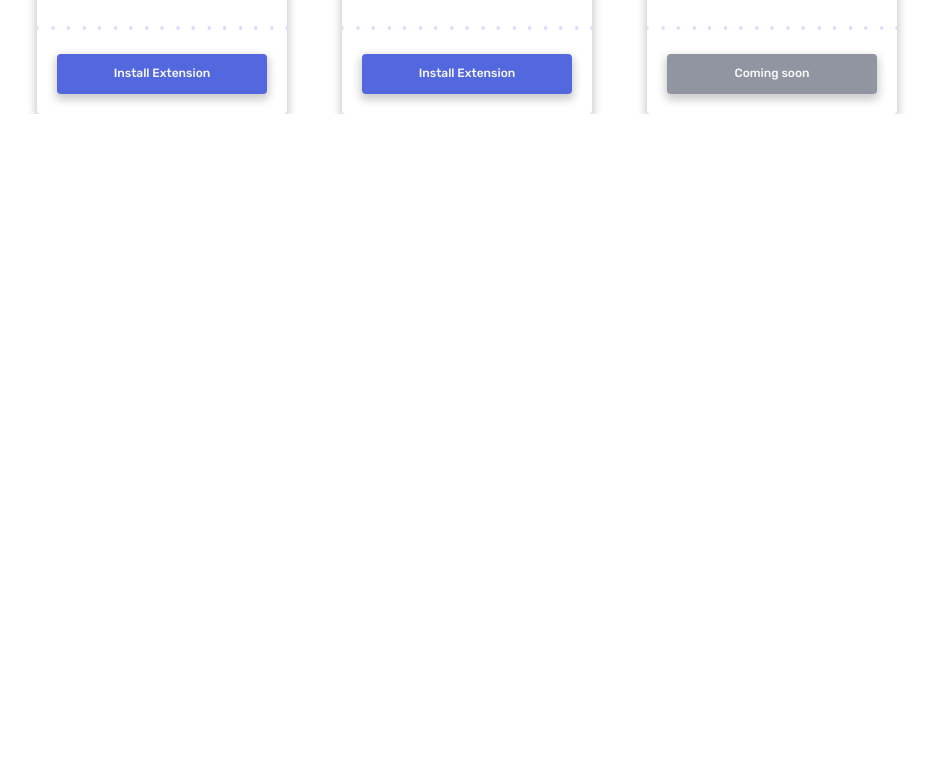
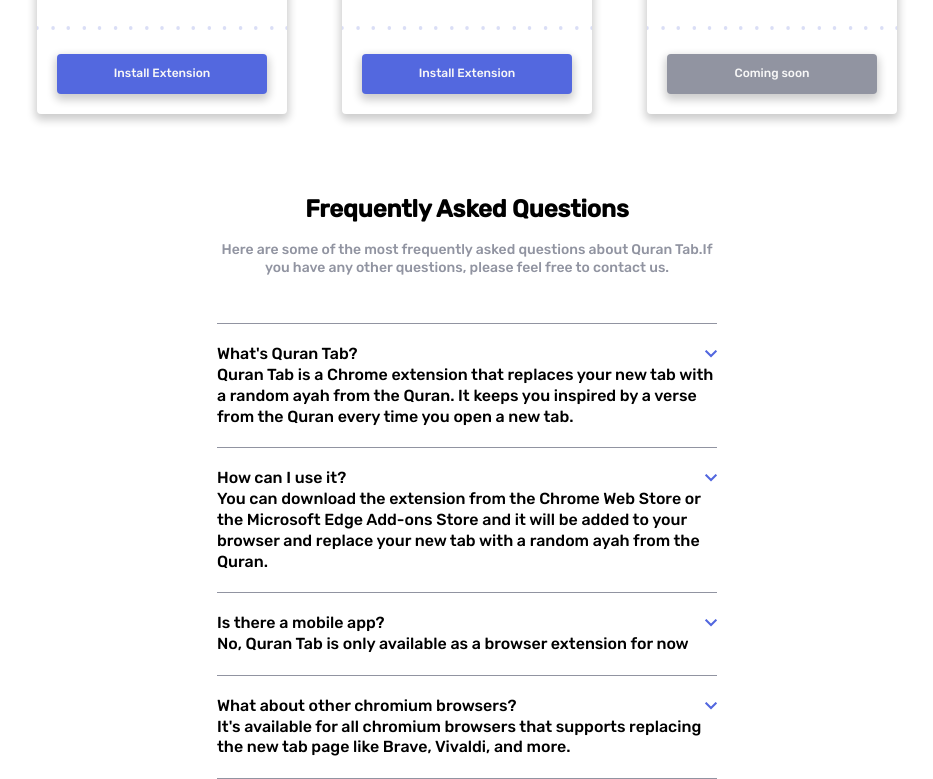
Before and after one commit to zeyad-k/compony-landinng-page, a plain HTML site: page index.html in a window 1280 px wide. Shown: the part 2002-2781 px from the top of the page, without its empty margins (173-1106 px from the left). Before the commit the page ends 2116 px from the top, so only its background shows below. Drawn offline with Linux system fonts and the light colour scheme.

Commit message:
Update styles and add FAQ section

```diff
--- a/index.html
+++ b/index.html
@@ -108,6 +108,7 @@
           </p>
         </div>
       </section>
+
       <section class="section section--one--column" id="download">
         <h2 class="section__title">Download the extension</h2>
         <p class="section__description">
@@ -152,6 +153,81 @@
           </article>
         </div>
       </section>
+
+      <section class="section section--one--column" id="faq">
+        <h2 class="section__title">Frequently Asked Questions</h2>
+        <p class="section__description">
+          Here are some of the most frequently asked questions about Quran
+          Tab.If you have any other questions, please feel free to contact us.
+        </p>
+
+        <ul class="faq">
+          <li class="faq__row">
+            <input
+              type="checkbox"
+              name="faq__input"
+              id="faq1"
+              class="faq__input"
+            />
+            <label for="faq1" class="faq__questions">What's Quran Tab?</label>
+            <img src="./images/icon-arrow.svg" alt="" class="faq__arrow" />
+            <p class="faq__answer">
+              Quran Tab is a Chrome extension that replaces your new tab with a
+              random ayah from the Quran. It keeps you inspired by a verse from
+              the Quran every time you open a new tab.
+            </p>
+          </li>
+
+          <li class="faq__row">
+            <input
+              type="checkbox"
+              name="faq__input"
+              id="faq2"
+              class="faq__input"
+            />
+            <label for="faq2" class="faq__questions">How can I use it? </label>
+            <img src="./images/icon-arrow.svg" alt="" class="faq__arrow" />
+            <p class="faq__answer">
+              You can download the extension from the Chrome Web Store or the
+              Microsoft Edge Add-ons Store and it will be added to your browser
+              and replace your new tab with a random ayah from the Quran.
+            </p>
+          </li>
+
+          <li class="faq__row">
+            <input
+              type="checkbox"
+              name="faq__input"
+              id="faq3"
+              class="faq__input"
+            />
+            <label for="faq3" class="faq__questions"
+              >Is there a mobile app?</label
+            >
+            <img src="./images/icon-arrow.svg" alt="" class="faq__arrow" />
+            <p class="faq__answer">
+              No, Quran Tab is only available as a browser extension for now
+            </p>
+          </li>
+
+          <li class="faq__row">
+            <input
+              type="checkbox"
+              name="faq__input"
+              id="faq4"
+              class="faq__input"
+            />
+            <label for="faq4" class="faq__questions"
+              >What about other chromium browsers?</label
+            >
+            <img src="./images/icon-arrow.svg" alt="" class="faq__arrow" />
+            <p class="faq__answer">
+              It's available for all chromium browsers that supports replacing
+              the new tab page like Brave, Vivaldi, and more.
+            </p>
+          </li>
+        </ul>
+      </section>
     </div>
   </body>
 </html>
--- a/styles/style.scss
+++ b/styles/style.scss
@@ -131,7 +131,7 @@
 
     .section--one--column & {
       max-width: 50rem;
-      text-align: end;
+      text-align: center;
     }
   }
   &__buttons {
@@ -195,3 +195,28 @@
     }
   }
 }
+
+.faq {
+  max-width: 50rem;
+  margin-top: calc(var(--default-padding) * 1.5);
+  border-top: 0.1rem solid var(--color-grayish-blue);
+  border-bottom: 0.1rem solid var(--color-grayish-blue);
+  &__row {
+    position: relative;
+    padding: var(--default-padding) 0;
+    &:not(:last-of-type) {
+      border-bottom: 0.1rem solid var(--color-grayish-blue);
+    }
+  }
+  &__arrow {
+    position: absolute;
+    width: 1.2rem;
+    max-width: 100%;
+    right: 0;
+    top: calc(var(--default-padding) + 0.6rem);
+  }
+
+  &__input {
+    display: none;
+  }
+}
```
Also changed, not shown: styles/style.css, 1 other file.
